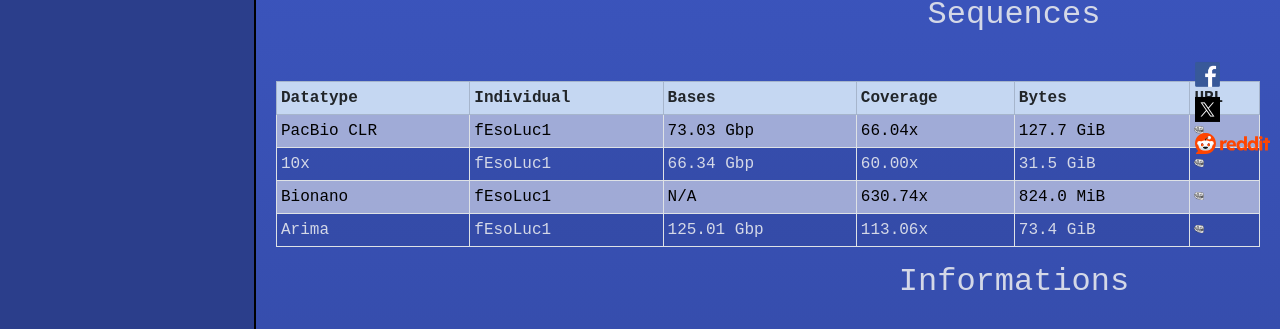
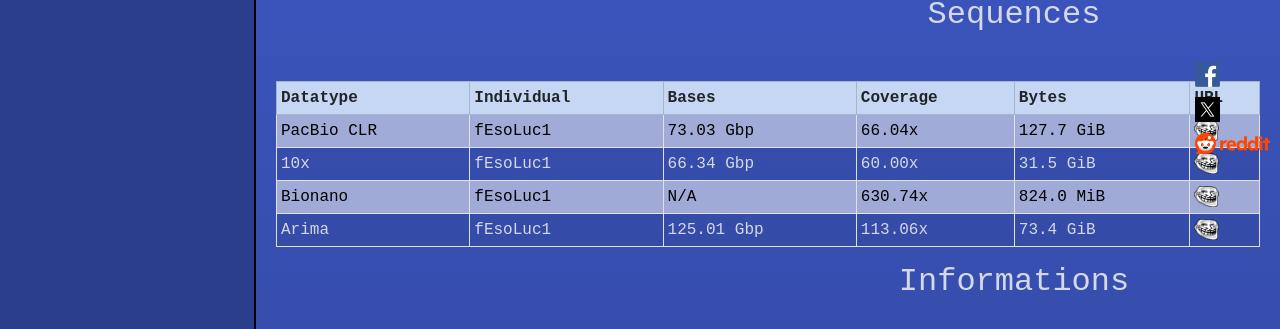
Before and after one commit to ok-co/jekyll, a Jekyll site: the page built from _species/tachyglossus_aculeatus.md, in a window 1280 px wide. Shown: the part 341-670 px from the top of the page. Built offline with Jekyll 4.4.1, drawn with Linux system fonts in a browser that asks for light colours.

Commit message:
Update species.html

```diff
--- a/_layouts/species.html
+++ b/_layouts/species.html
@@ -105,7 +105,7 @@
                     <td>{{ sample.bases }}</td>
                     <td>{{ sample.coverage }}</td>
                     <td>{{ sample.bytes }}</td>
-                    <td><a href="{{ sample.url }}" target="_blank"><img src={{"/assets/img/trollface.png" | relative_url }} alt="Link" style="width: 10px;"></a></td>
+                    <td><a href="{{ sample.url }}" target="_blank"><img src={{"/assets/img/trollface.png" | relative_url }} alt="Link" style="width: 25px;"></a></td>
                 </tr>
                 {% endfor %}
             </table>
```
